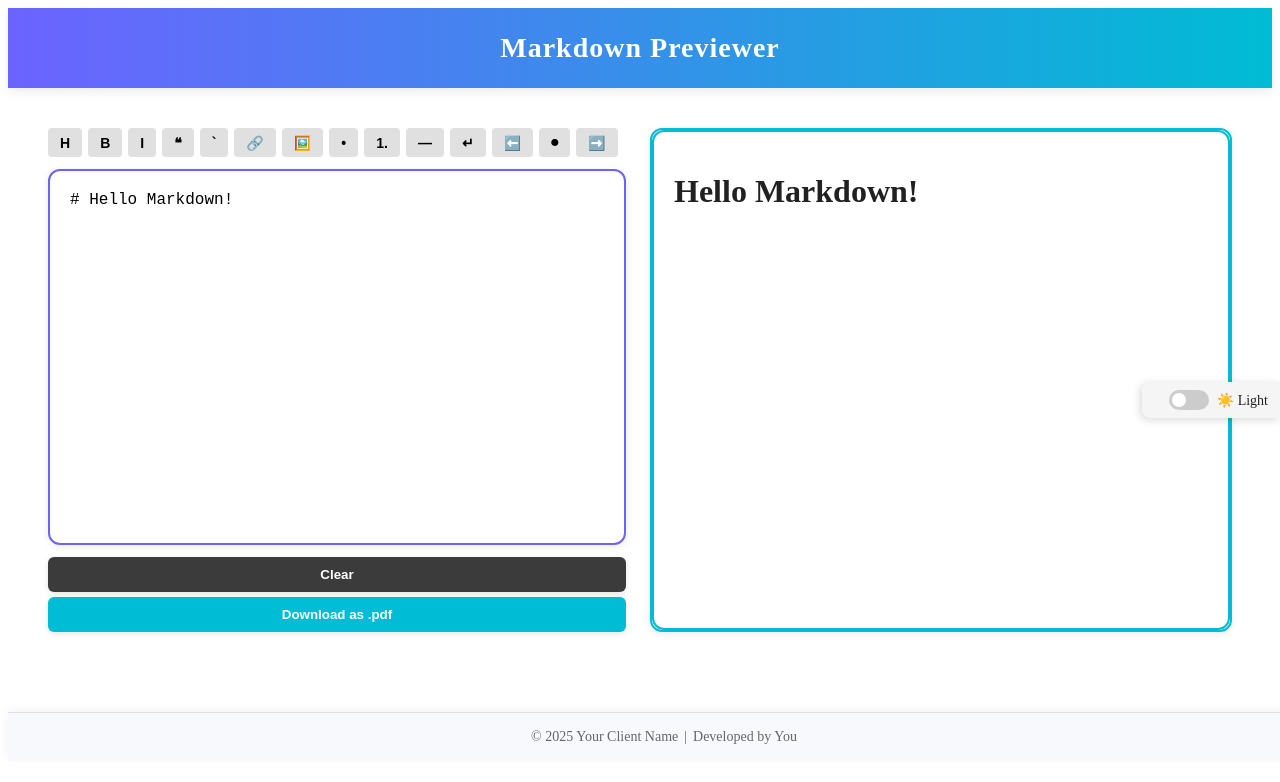
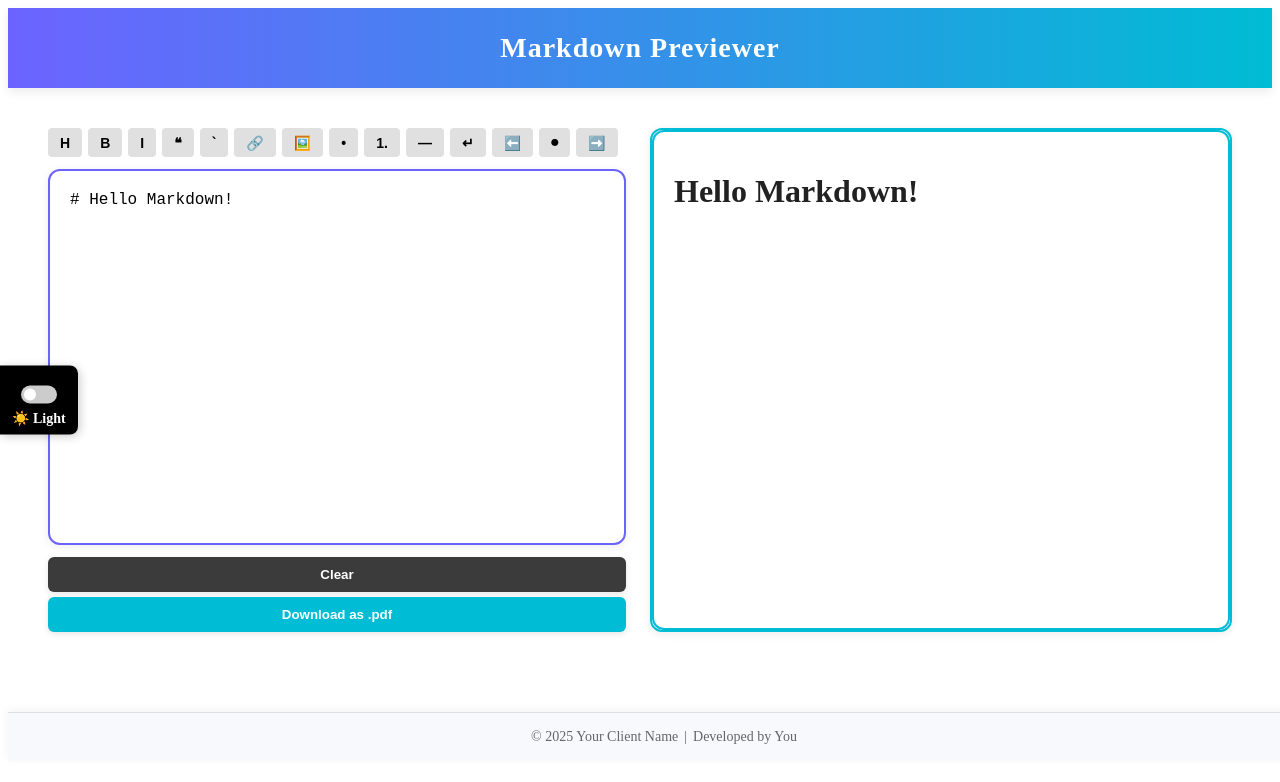
Before and after one commit to Waqar95/markdown-previewer, an Angular app: page / in a window 1280 px wide. Shown: the top 782 px of the page. Built offline with nearby package versions, Linux system fonts and the light colour scheme.

Commit message:
Moved theme toggle to left side with contrasting styles for dark/light modes

```diff
--- a/src/app/app.component.html
+++ b/src/app/app.component.html
@@ -1,12 +1,3 @@
-<!-- Floating Theme Toggle -->
-<div class="theme-toggle-floating">
-  <label class="theme-switch">
-    <input type="checkbox" [checked]="isDarkMode" (change)="toggleTheme()" />
-    <span class="slider"></span>
-    <span class="mode-label">{{ isDarkMode ? "🌙 Dark" : "☀️ Light" }}</span>
-  </label>
-</div>
-
 <!-- Title Bar -->
 <header class="header">
   <h1>Markdown Previewer</h1>
@@ -62,3 +53,12 @@
     <span>Developed by You</span>
   </div>
 </footer>
+
+<!-- Floating Theme Toggle (Left Side) -->
+<div class="theme-toggle-floating">
+  <label class="theme-switch">
+    <input type="checkbox" [checked]="isDarkMode" (change)="toggleTheme()" />
+    <span class="slider"></span>
+    <span class="mode-label">{{ isDarkMode ? "🌙 Dark" : "☀️ Light" }}</span>
+  </label>
+</div>
--- a/src/styles.css
+++ b/src/styles.css
@@ -72,57 +72,69 @@ body.dark-mode .preview em {
 body.dark-mode .preview hr {
   border-color: #555;
 }
-/* Floating position */
+
+/* Floating toggle on left side vertically centered */
 .theme-toggle-floating {
   position: fixed;
   top: 50%;
-  right: 0;
+  left: 0;
   transform: translateY(-50%);
   padding: 8px 12px;
-  background-color: #f5f5f5;
-  border-top-left-radius: 8px;
-  border-bottom-left-radius: 8px;
-  box-shadow: -2px 2px 8px rgba(0, 0, 0, 0.15);
+  border-top-right-radius: 8px;
+  border-bottom-right-radius: 8px;
   z-index: 1000;
+  background-color: #000; /* black for light theme */
+  box-shadow: 2px 2px 10px rgba(0, 0, 0, 0.2);
 }
 
-/* Adjust in dark mode */
+/* Light mode label color */
+.theme-toggle-floating .mode-label {
+  color: #fff;
+  font-weight: bold;
+  font-size: 14px;
+}
+
+/* In dark mode: make toggle background light and text dark */
 body.dark-mode .theme-toggle-floating {
-  background-color: #222;
+  background-color: #f5f5f5;
+}
+
+body.dark-mode .theme-toggle-floating .mode-label {
+  color: #222;
 }
 
 /* Switch container */
 .theme-switch {
   display: flex;
+  flex-direction: column;
   align-items: center;
-  gap: 8px;
+  gap: 6px;
   cursor: pointer;
   user-select: none;
 }
 
-/* Hidden checkbox */
+/* Hide checkbox */
 .theme-switch input {
   opacity: 0;
   width: 0;
   height: 0;
 }
 
-/* Switch track */
+/* Slider switch */
 .slider {
   position: relative;
-  width: 40px;
-  height: 20px;
+  width: 36px;
+  height: 18px;
   background-color: #ccc;
   border-radius: 34px;
   transition: background-color 0.3s;
 }
 
-/* Thumb */
 .slider::before {
   content: "";
   position: absolute;
-  height: 14px;
-  width: 14px;
+  height: 12px;
+  width: 12px;
   left: 3px;
   top: 3px;
   background-color: white;
@@ -130,21 +142,10 @@ body.dark-mode .theme-toggle-floating {
   transition: transform 0.3s;
 }
 
-/* Checked styles */
 .theme-switch input:checked + .slider {
   background-color: #00bcd4;
 }
 
 .theme-switch input:checked + .slider::before {
-  transform: translateX(20px);
+  transform: translateX(18px);
 }
-
-/* Mode label styling */
-.mode-label {
-  font-size: 14px;
-  color: #222;
-}
-
-body.dark-mode .mode-label {
-  color: #fff;
-}
```
